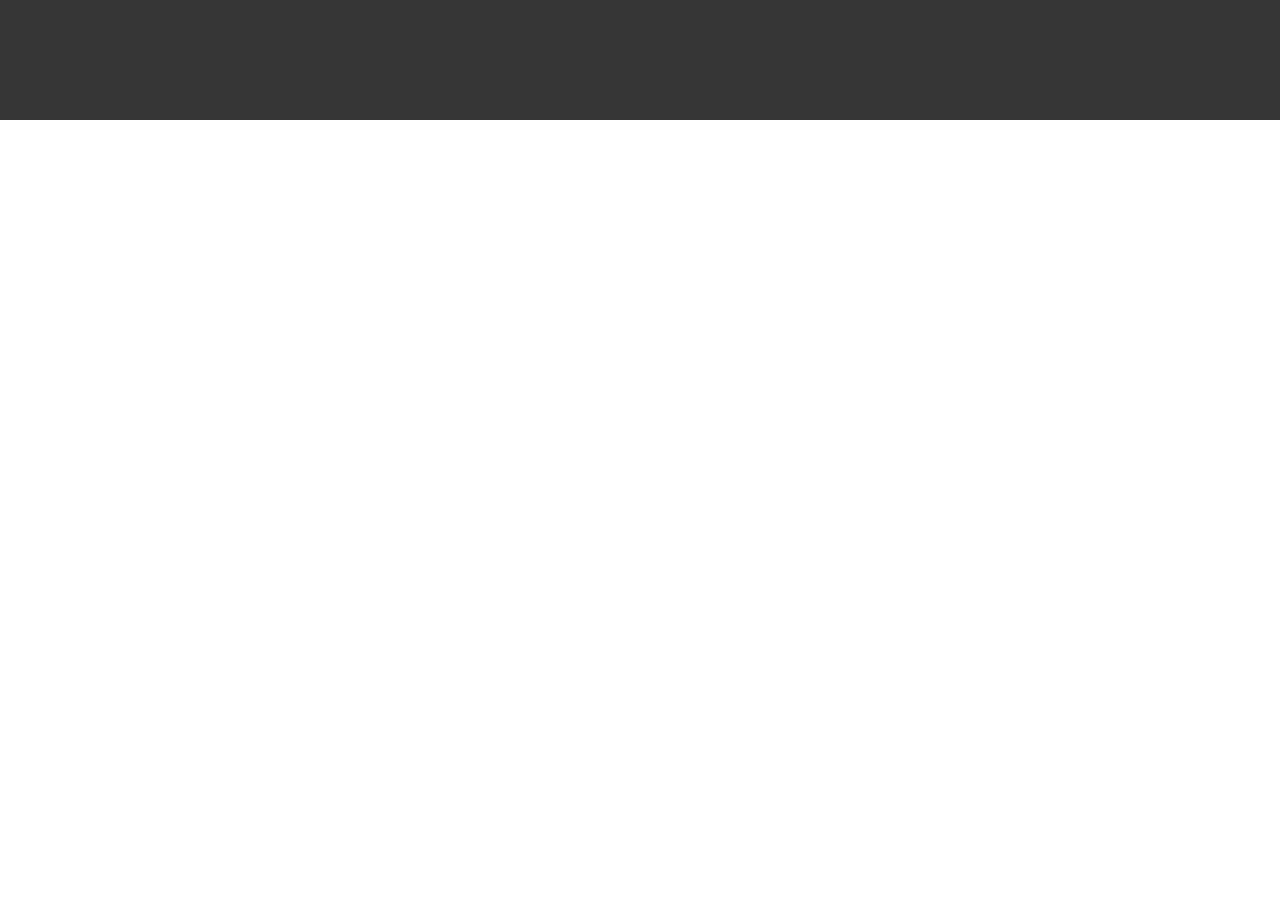
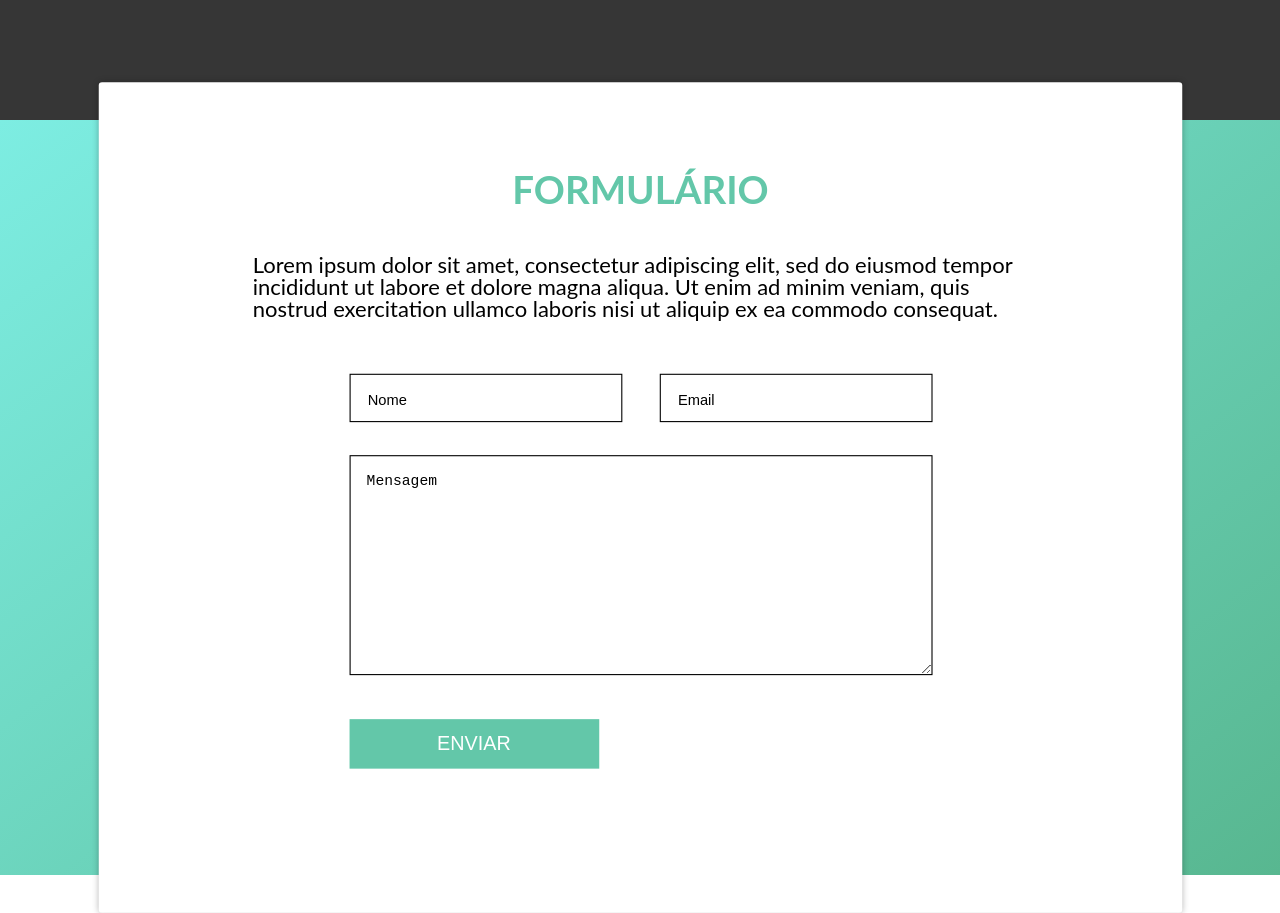
Before and after one commit to pedroagcf/sorocabacom-challenge, a React (Create React App) app: page / in a window 1280 px wide. Shown: the part 1740-2653 px from the top of the page. Before the commit the page ends 1860 px from the top, so only its background shows below. Built offline with nearby package versions, Linux system fonts and the light colour scheme.

Commit message:
criar formulario

```diff
--- a/package.json
+++ b/package.json
@@ -9,6 +9,7 @@
     "node-sass": "^4.14.1",
     "react": "^16.13.1",
     "react-dom": "^16.13.1",
+    "react-hook-form": "^6.2.0",
     "react-scripts": "3.4.1"
   },
   "scripts": {
--- a/src/App.jsx
+++ b/src/App.jsx
@@ -3,6 +3,7 @@ import './App.scss';
 import Header from './components/Header/Header';
 import MainSection from './components/MainSection/MainSection';
 import SliderSection from './components/SliderSection/SliderSection';
+import FormSection from './components/FormSection/FormSection';
 
 function App() {
   return (
@@ -12,6 +13,7 @@ function App() {
         <MainSection />
       </section>
       <SliderSection />
+      <FormSection />
     </div>
   );
 }
--- /dev/null
+++ b/src/components/Form/Form.jsx
@@ -0,0 +1,74 @@
+import React from 'react';
+import { useForm } from 'react-hook-form';
+
+import './Form.scss';
+
+const Form = () => {
+  const { register, handleSubmit, errors } = useForm();
+
+  const onSubmit = (data) => {
+    console.log('oi');
+
+    console.log(data);
+  };
+
+  return (
+    <form className='form' onSubmit={handleSubmit(onSubmit)} noValidate>
+      <h1 className='form__title'>formulário</h1>
+      <p className='form-description'>
+        Lorem ipsum dolor sit amet, consectetur adipiscing elit, sed do eiusmod
+        tempor incididunt ut labore et dolore magna aliqua. Ut enim ad minim
+        veniam, quis nostrud exercitation ullamco laboris nisi ut aliquip ex ea
+        commodo consequat.
+      </p>
+
+      <div className='form__container'>
+        <input
+          className='form__username-input'
+          name='nome'
+          placeholder='Nome'
+          ref={register({ required: true, minLength: 2 })}
+        />
+        {errors.nome && errors.nome.type === 'required' && (
+          <p>Preencha o campo</p>
+        )}
+        {errors.nome && errors.nome.type === 'minLength' && (
+          <p>Escreva pelo menos 2 caracteres</p>
+        )}
+
+        <input
+          className='form__email-input'
+          name='email'
+          placeholder='Email'
+          ref={register({
+            required: 'Preencha o campo',
+            pattern: {
+              value: /^[A-Z0-9._%+-]+@[A-Z0-9.-]+\.[A-Z]{2,}$/i,
+              message: 'Endereço de email invalido',
+            },
+          })}
+        />
+        {errors.email && errors.email.message && (
+          <p className='error'>{errors.email.message}</p>
+        )}
+        <textarea
+          className='form__message-field'
+          placeholder='Mensagem'
+          name='message'
+          ref={register({ required: true, minLength: 15, maxLength: 60 })}
+        />
+        {errors.message && errors.message.type === 'minLength' && (
+          <p>Escreva pelo menos 15 caracteres</p>
+        )}
+        {errors.message && errors.message.type === 'maxLength' && (
+          <p>Maximo de 60 caracteres</p>
+        )}
+        <button className='form__send-button' type='submit'>
+          enviar
+        </button>
+      </div>
+    </form>
+  );
+};
+
+export default Form;
--- /dev/null
+++ b/src/components/Form/Form.scss
@@ -0,0 +1,79 @@
+@import '../../utils/scss/variables';
+.form {
+  box-sizing: border-box;
+  border-radius: 3px;
+  display: flex;
+  flex-direction: column;
+  align-items: center;
+  width: 985px;
+  height: 755px;
+  transform: scale(1.1);
+  padding: 80px 0px 155px;
+  box-shadow: 0px 0px 6px #0000004d;
+  background-color: $white;
+}
+
+.form-description {
+  padding: 0 140px;
+  text-align: left;
+  font-size: 20px;
+  margin-top: 40px;
+}
+
+.form__title {
+  text-align: center;
+  text-transform: uppercase;
+  font-weight: bold;
+  font-size: 35px;
+  color: $form-green;
+}
+
+.form__container {
+  width: 530px;
+  display: flex;
+  margin-top: 50px;
+  flex-wrap: wrap;
+  justify-content: space-between;
+}
+
+.form__email-input {
+  outline: none;
+  box-sizing: border-box;
+  border: solid 1px black;
+  width: 248px;
+  padding: 15px 0px 12px 16px;
+}
+
+.form__username-input {
+  outline: none;
+  box-sizing: border-box;
+  border: solid 1px black;
+  width: 248px;
+  padding: 15px 0px 12px 16px;
+}
+
+.form__message-field {
+  outline: none;
+  width: 100%;
+  height: 200px;
+  margin-top: 30px;
+  box-sizing: border-box;
+  border: solid 1px black;
+  padding: 15px;
+}
+
+.form__send-button {
+  outline: none;
+  box-sizing: border-box;
+  background-color: $form-green;
+  border: none;
+  color: white;
+  font-size: 18px;
+  padding: 12px 80px;
+  margin-top: 40px;
+  text-transform: uppercase;
+}
+
+.form .error {
+  color: red;
+}
--- /dev/null
+++ b/src/components/FormSection/FormSection.jsx
@@ -0,0 +1,13 @@
+import React from 'react';
+import Form from '../Form/Form';
+
+import './FormSection.scss';
+const FormSection = () => {
+  return (
+    <section className='form-section'>
+      <Form />
+    </section>
+  );
+};
+
+export default FormSection;
--- /dev/null
+++ b/src/components/FormSection/FormSection.scss
@@ -0,0 +1,9 @@
+@import '../../utils/scss/variables';
+
+.form-section {
+  background: transparent linear-gradient(143deg, $green 0%, $dark-green 100%)
+    0% 0% no-repeat padding-box;
+  //   margin: 0 auto;
+  display: flex;
+  justify-content: center;
+}
--- a/src/index.scss
+++ b/src/index.scss
@@ -130,3 +130,6 @@ table {
   border-collapse: collapse;
   border-spacing: 0;
 }
+::-webkit-input-placeholder {
+  color: black;
+}
--- a/src/utils/scss/_variables.scss
+++ b/src/utils/scss/_variables.scss
@@ -4,6 +4,7 @@ $ice-white: #f0f0f2;
 $white-plus: #ffffff63;
 $green: #7dede2;
 $dark-green: #58b790;
+$form-green: #63c7a9;
 $dark-gray: #363636;
 $graphite-gray: #707070;
 $gray: #0000004d;
```
Also changed, not shown: 1 other file (tests, documents, lock files or other folders).
